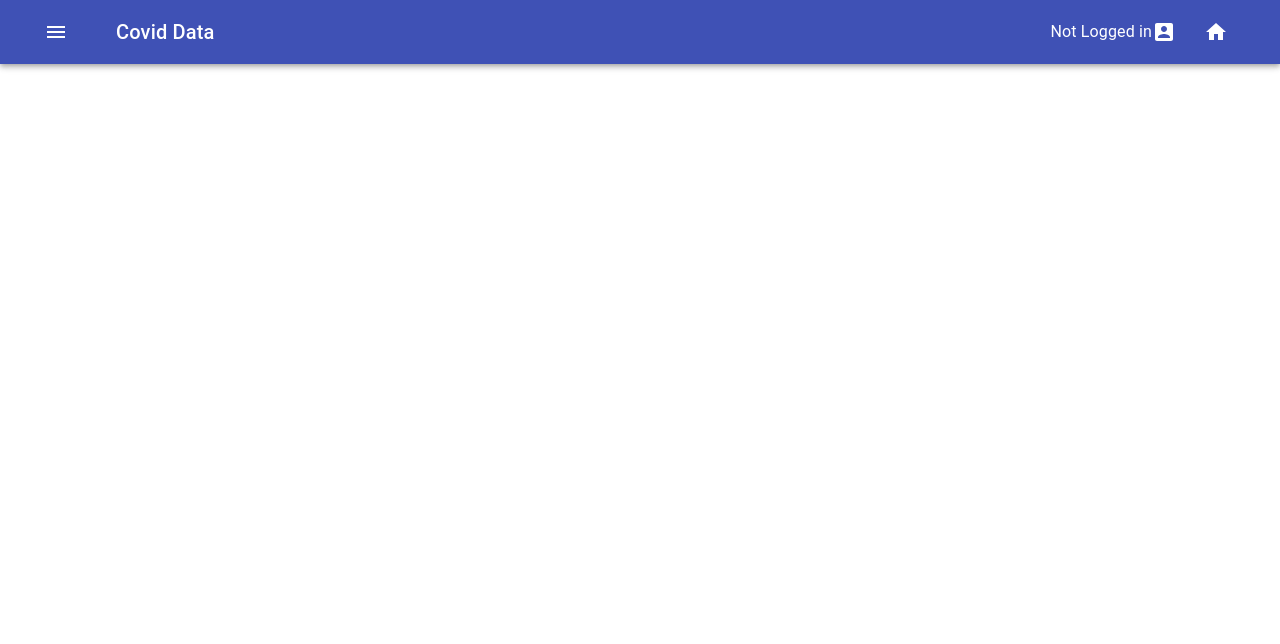
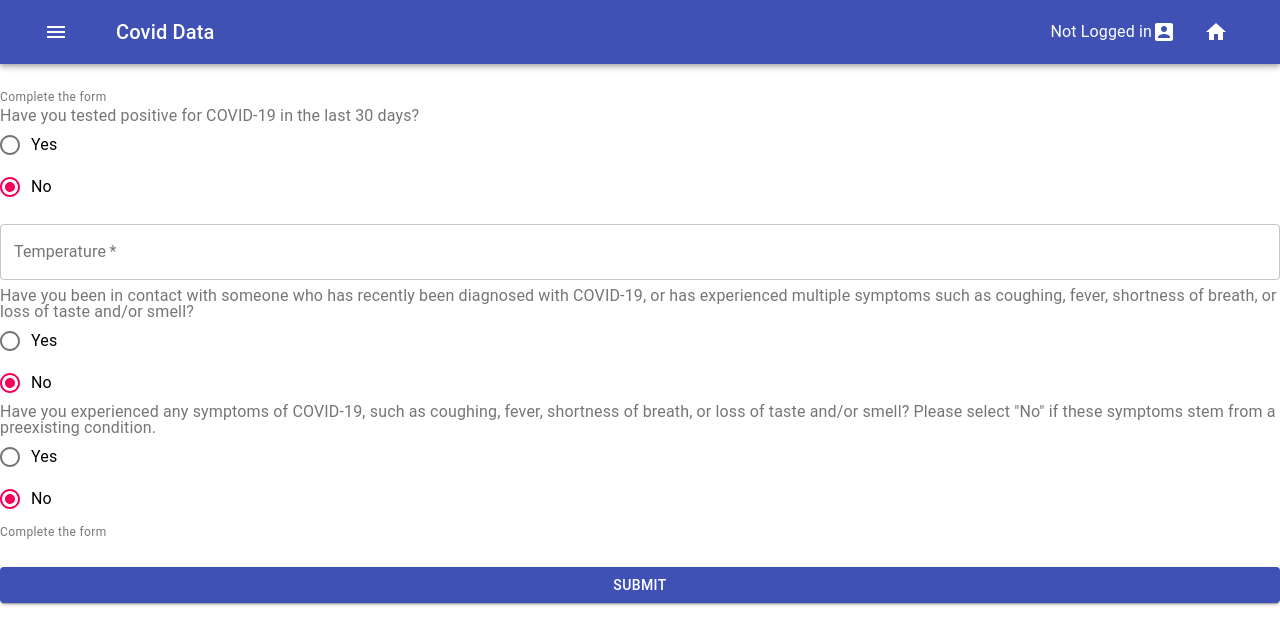
Before and after one commit to jakejasminjk/covid-software, a React (Create React App) app in the folder client/: page /screen in a window 1280 px wide. Shown: the top 644 px of the page. Built offline with nearby package versions, Linux system fonts and the light colour scheme; no server answers.

Commit message:
screen route

```diff
--- a/client/src/App.js
+++ b/client/src/App.js
@@ -7,6 +7,8 @@ import Login from './components/Pages/Login';
 import Sign from './components/Pages/Sign';
 import Navbar from './components/Navbar';
 import ShowCase from './components/main/ShowCase'
+import Screen from './components/main/Screen'
+
 import axios from 'axios'
 import { BrowserRouter as Router, Route } from 'react-router-dom'
 
@@ -24,6 +26,18 @@ class App extends React.Component {
     this.handleSignIn = this.handleSignIn.bind(this)
     this.handleLogin = this.handleLogin.bind(this)
     this.handleSearch = this.handleSearch.bind(this)
+    this.handleScreen = this.handleScreen.bind(this)
+  }
+
+  handleScreen(name, testPos, temp, contact, symptoms){
+      axios.post('http://localhost:5000/screening',{
+          testedPos:testPos,
+          temp:temp,
+          hadContact:contact,
+          hasSymptoms:symptoms
+      }).then((response) => {
+      console.log(response);
+    })
   }
 
   handleSearch(searchP){
@@ -101,6 +115,9 @@ handleLogout(){
       <Route exact path="/" render={props =>(
          <ShowCase handleSignIn={this.handleSignIn}/>
         )}/>
+     <Route exact path="/screen" render={props =>(
+          <Screen name={this.state.name} handleScreen={this.handleScreen}/>
+        )}/>
       <Route exact path="/info" render={props =>(
          <Main datas={this.state.data}/>
         )}/>
--- a/client/src/components/Navbar.js
+++ b/client/src/components/Navbar.js
@@ -67,6 +67,7 @@ export default function Navbar(props) {
                 <MenuItem onClick={handleClose}><Button color="inherit" href = '/dailyState'>DailyState</Button></MenuItem>
                 <MenuItem onClick={handleClose}><Button color="inherit" href = '/#'>Metadata</Button></MenuItem>
                 <MenuItem onClick={handleClose}><Button color="inherit" href = '/searchState'>Search State</Button></MenuItem>
+                <MenuItem onClick={handleClose}><Button color="inherit" href = '/screen'>Screen</Button></MenuItem>
                 <MenuItem onClick={handleClose}><Button color="inherit" href = '/Sign'>Sign Up</Button></MenuItem>
                 <MenuItem onClick={handleClose}><Button color="inherit" href = '/Login'>Login</Button></MenuItem>
                 <MenuItem onClick={handleLogClose}><Button color="inherit" href = '/'>Logout</Button></MenuItem>
--- /dev/null
+++ b/client/src/components/main/Screen.js
@@ -0,0 +1,132 @@
+import React from 'react';
+import Radio from '@material-ui/core/Radio';
+import RadioGroup from '@material-ui/core/RadioGroup';
+import FormControlLabel from '@material-ui/core/FormControlLabel';
+import FormControl from '@material-ui/core/FormControl';
+import FormLabel from '@material-ui/core/FormLabel';
+import FormHelperText from '@material-ui/core/FormHelperText';
+import Button from '@material-ui/core/Button';
+import TextField from '@material-ui/core/TextField';
+import { makeStyles } from '@material-ui/core/styles';
+
+let p = '';
+let t = '';
+let c = '';
+let s ='';
+let name = '';
+
+const useStyles = makeStyles((theme) => ({
+  paper: {
+    marginTop: theme.spacing(8),
+    display: 'flex',
+    flexDirection: 'column',
+    alignItems: 'center',
+  },
+
+  avatar: {
+    margin: theme.spacing(1),
+    backgroundColor: theme.palette.secondary.main,
+  },
+
+  form: {
+    width: '100%', // Fix IE 11 issue.
+    marginTop: theme.spacing(1),
+  },
+
+  submit: {
+    margin: theme.spacing(3, 0, 2),
+  },
+}));
+
+export default function RadioButtonsGroup(props) {
+    const [error, setError] = React.useState(false);
+    const [helperText, setHelperText] = React.useState('Complete the form');
+    const classes = useStyles();
+    name = props.name;
+
+    function onSubmit(e){
+        e.preventDefault();
+        // Check if not empty on submission
+        //could hash the password here
+        if(t == ''){
+            setHelperText('Must enter Temperature')
+            setError(true)
+        }
+        else if(name == ''){
+            setHelperText('Please log in to submit')
+            setError(true)
+        }
+        else{
+            props.handleScreen(name,p,t,c,s);
+        }
+    }
+
+  const handleP = (e) => {
+    p = e.target.value
+  };
+
+  const handleT = (e) => {
+    t = e.target.value
+  };
+
+  const handleC = (e) => {
+    c = e.target.value
+  };
+
+  const handleS = (e) => {
+    s = e.target.value
+  };
+
+  return (
+    <form className={classes.form} noValidate onSubmit={onSubmit}>
+    <FormHelperText>{helperText}</FormHelperText>
+    <FormControl component="fieldset" error = {error}>
+      <FormLabel component="legend">Have you tested positive for COVID-19 in the last 30 days?</FormLabel>
+      <RadioGroup aria-label="Tested" name="Tested" value="no" onChange={handleP}>
+        <FormControlLabel value="yes" control={<Radio />} label="Yes" />
+        <FormControlLabel value="no" control={<Radio />} label="No" />
+      </RadioGroup>
+    </FormControl>
+    <TextField
+      variant="outlined"
+      margin="normal"
+      required
+      fullWidth
+      error = {error}
+      id="temperature"
+      label="Temperature"
+      name="temperature"
+      type="text"
+      onChange={handleT}
+    />
+    <FormControl component="fieldset" error = {error}>
+      <FormLabel component="legend">Have you been in contact with someone who has recently been
+      diagnosed with COVID-19, or has experienced multiple symptoms such as coughing,
+      fever, shortness of breath, or loss of taste and/or smell?</FormLabel>
+      <RadioGroup aria-label="Contact" name="Contact" value="no" onChange={handleC}>
+        <FormControlLabel value="yes" control={<Radio />} label="Yes" />
+        <FormControlLabel value="no" control={<Radio />} label="No" />
+      </RadioGroup>
+    </FormControl>
+    <FormControl component="fieldset" error = {error}>
+      <FormLabel component="legend">Have you experienced any symptoms of COVID-19, such as coughing, fever, shortness
+       of breath, or loss of taste and/or smell?  Please select "No" if these symptoms stem
+       from a preexisting condition.</FormLabel>
+      <RadioGroup aria-label="Symptoms" name="Symptoms" value="no" onChange={handleS}>
+        <FormControlLabel value="yes" control={<Radio />} label="Yes" />
+        <FormControlLabel value="no" control={<Radio />} label="No" />
+      </RadioGroup>
+    </FormControl>
+    <FormHelperText>{helperText}</FormHelperText>
+    <Button
+      type="submit"
+      fullWidth
+      variant="contained"
+      color="primary"
+      className={classes.submit}
+    >
+      Submit
+    </Button>
+    </form>
+  );
+}
```
Also changed, not shown: client/src/components/main/q.txt (added).
